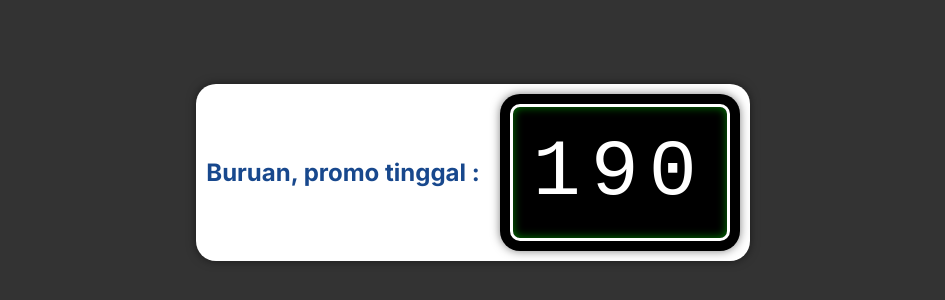
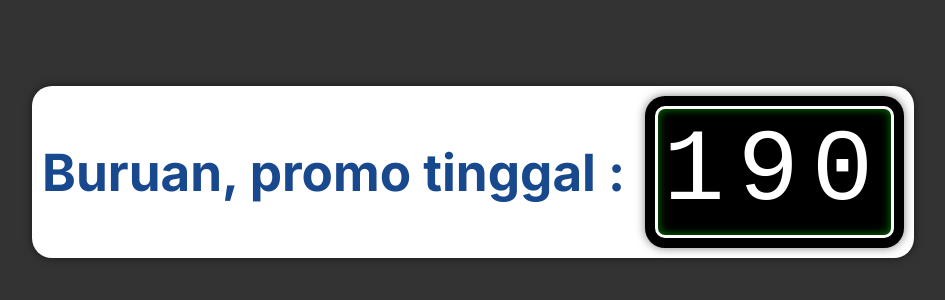
Before and after one commit to alfatpololo/Cobadavin3, a plain HTML site: page index.html in a window 1280 px wide. Shown: the part 228-528 px from the top of the page, without its empty margins (167-1112 px from the left). Drawn offline with Linux system fonts and the light colour scheme.

Commit message:
fixing widht

```diff
--- a/index.html
+++ b/index.html
@@ -22,10 +22,13 @@
             border-radius: 20px;
             padding: 10px;
             box-shadow: 0 0 10px rgba(0, 0, 0, 0.5);
+            max-width: 100vw; /* Ensure it fits within the viewport width */
+            max-height: 100vh; /* Ensure it fits within the viewport height */
+            overflow: hidden; /* Prevent scrollbars */
         }
         .label {
             color: #18488d;
-            font-size: 24px;
+            font-size: 4vw; /* Responsive font size */
             font-weight: 700; /* Use weight 700 */
             margin-right: 20px;
             white-space: nowrap; /* Prevent text from wrapping */
@@ -37,15 +40,17 @@
             border-radius: 20px;
             padding: 10px;
             box-shadow: 0 0 10px rgba(0, 0, 0, 0.5);
+            max-width: 40vw; /* Responsive width */
+            max-height: 40vh; /* Responsive height */
         }
         .counter {
             font-family: 'Digital-7', monospace;
             color: #ffffff;
-            font-size: 80px;
-            letter-spacing: 10px;
+            font-size: 8vw; /* Responsive font size */
+            letter-spacing: 1vw; /* Responsive letter spacing */
             text-align: center;
             border: 3px solid #ffffff;
-            padding: 20px;
+            padding: 5px;
             border-radius: 10px;
             background-color: #000;
             box-shadow: inset 0 0 10px rgba(0, 255, 0, 0.5);
```
